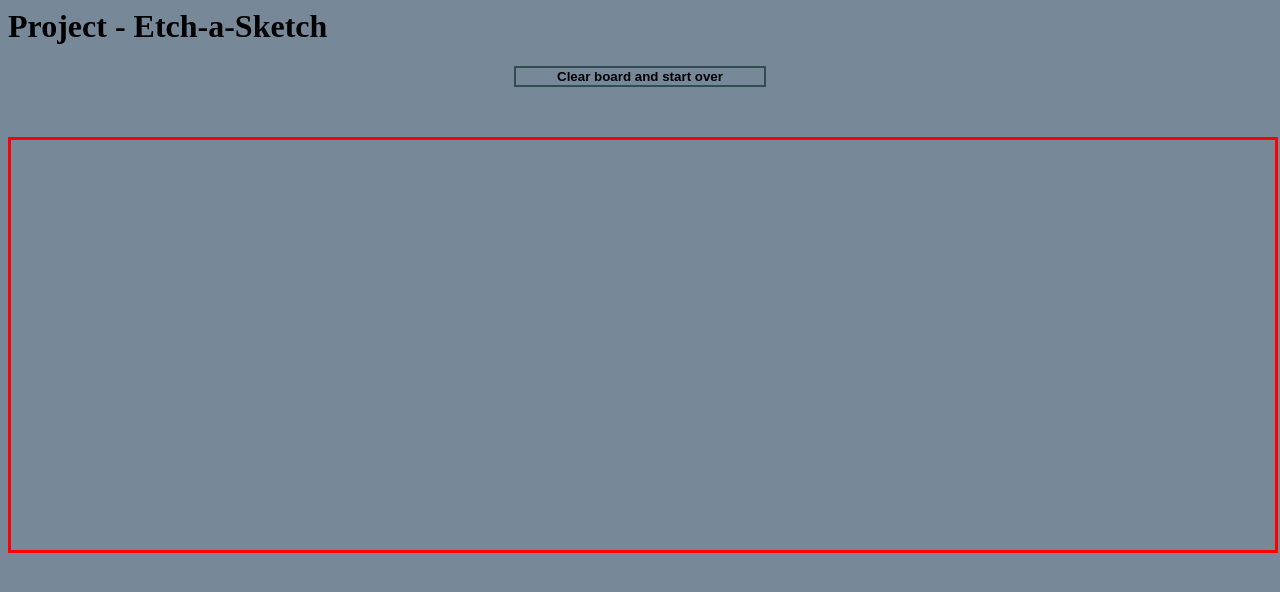
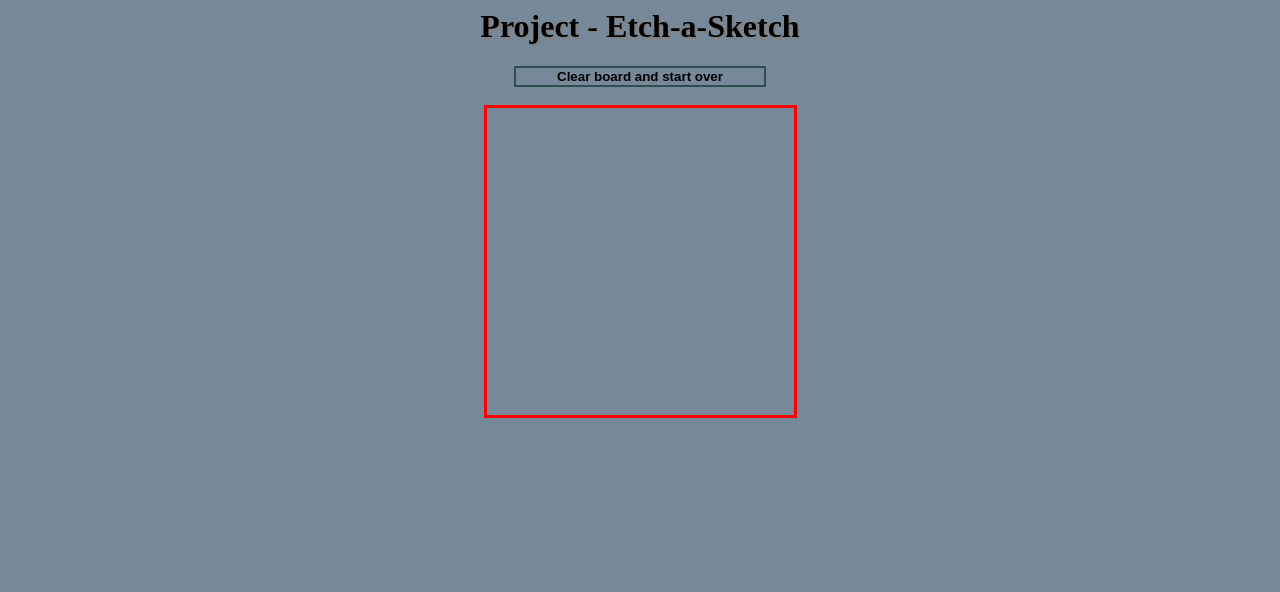
Before and after one commit to mattinatux/top-etch-a-sketch, a plain HTML site: page index.html in a window 1280 px wide. Drawn offline with Linux system fonts and the light colour scheme.

Commit message:
centers red boundry box and updates some css

```diff
--- a/index.html
+++ b/index.html
@@ -12,9 +12,11 @@
             <h1>Project - Etch-a-Sketch</h1>
         </div>
         <button id="resetButton">Clear board and start over</button>
-        <p>&nbsp;</p>
-        <div id="gridContainer">
-            <!-- A 16x16 grid of square divs goes here with JavaScript -->
+        <br>
+        <div id="mainContainer">
+            <div id="gridContainer">
+                <!-- A 16x16 (default) grid of square divs goes here with JavaScript -->
+            </div>
         </div>
     </body>
 </htmL>
--- a/script.js
+++ b/script.js
@@ -53,14 +53,14 @@ function resetEtch () {
     // Prompt the user for how big they want this new grid to be
     // defaults to 16 in createGrid function if no input provided
     let userEntry = Number(prompt(`I'll create a new square grid for you.
-How many squares wide and tall would you like it to be? (Max 100)`));
+How many squares wide and tall would you like it to be? (Max 100)`, "16"));
 
     // numerical data validation
     while ( (userEntry < 1) || (userEntry > 100) ) {
         alert(`Hey! You entered ${userEntry}. That is
 either not a negative number, or greater than 100!`);
 
-    userEntry = prompt('Try again! Pick a size, 1-100.');
+    userEntry = prompt('Try again! Pick a size, 1-100.', "16");
     }
 
     if (!Number(userEntry) || (userEntry == null)) {
--- a/style.css
+++ b/style.css
@@ -1,11 +1,22 @@
 html {
     background-color: lightslategray;
+}
+
+h1 {
+    text-shadow: 2px 2px gray;
+    text-align: center;
+}
+
+#mainContainer {
+    /* border-style: dashed; */
+    /* border-color: blue; */
+    display: flex;
+    justify-content: center;
 }
 
 #gridContainer {
     border-style: solid;
     border-color: red;
-    width: 100%;
 }
 
 .squareDiv {
@@ -13,7 +24,7 @@ html {
     /* border-color: green; */
     margin: 0;
     padding: 0;
-    width: 2vw;
+    width: 1.5vw;
 }
 
 .rowDiv {
@@ -21,7 +32,7 @@ html {
     /* border-color: red; */
     display: flex;
     justify-content: center;
-    height: 2vw;
+    height: 1.5vw;
     width: auto;
 }
 
```
